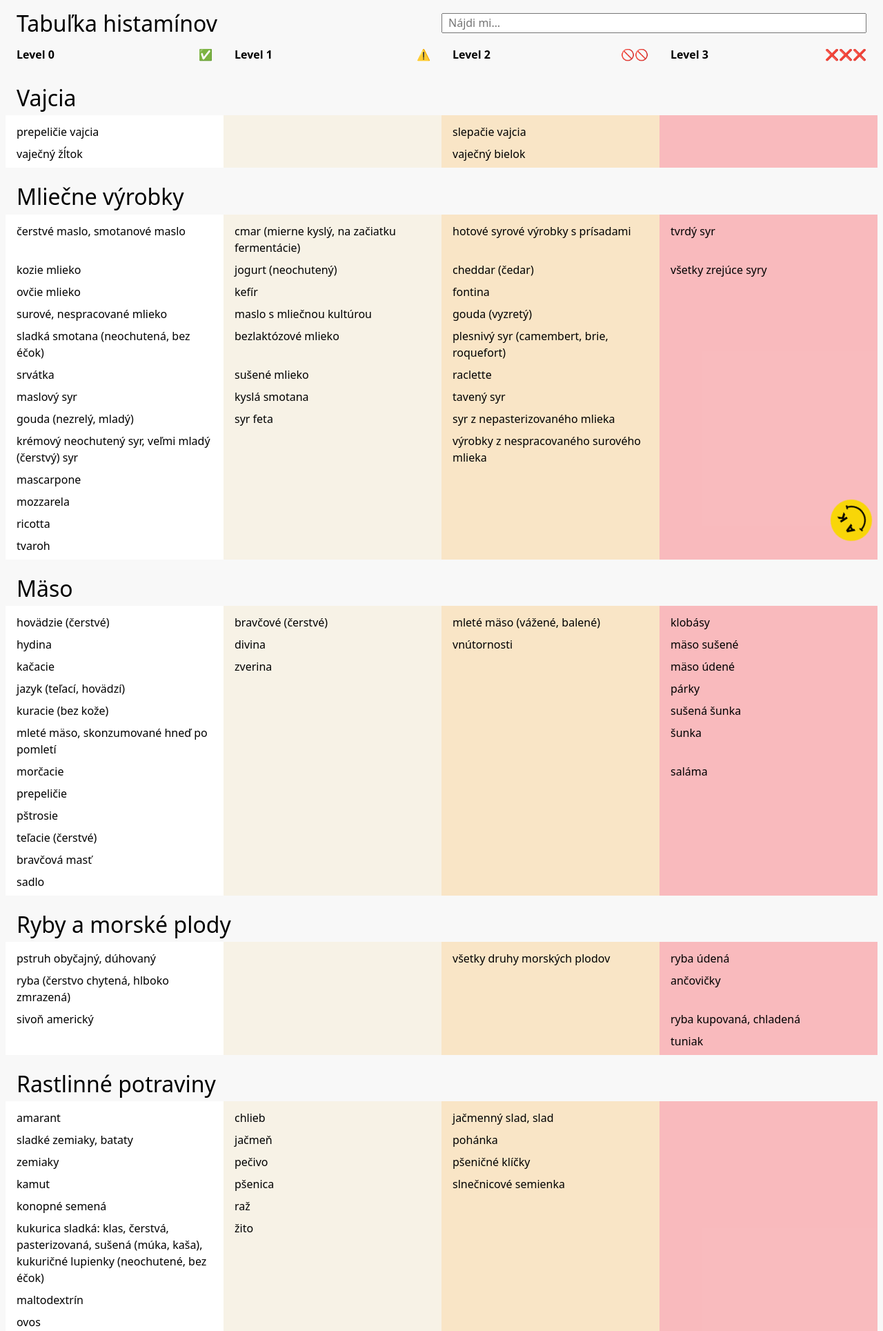
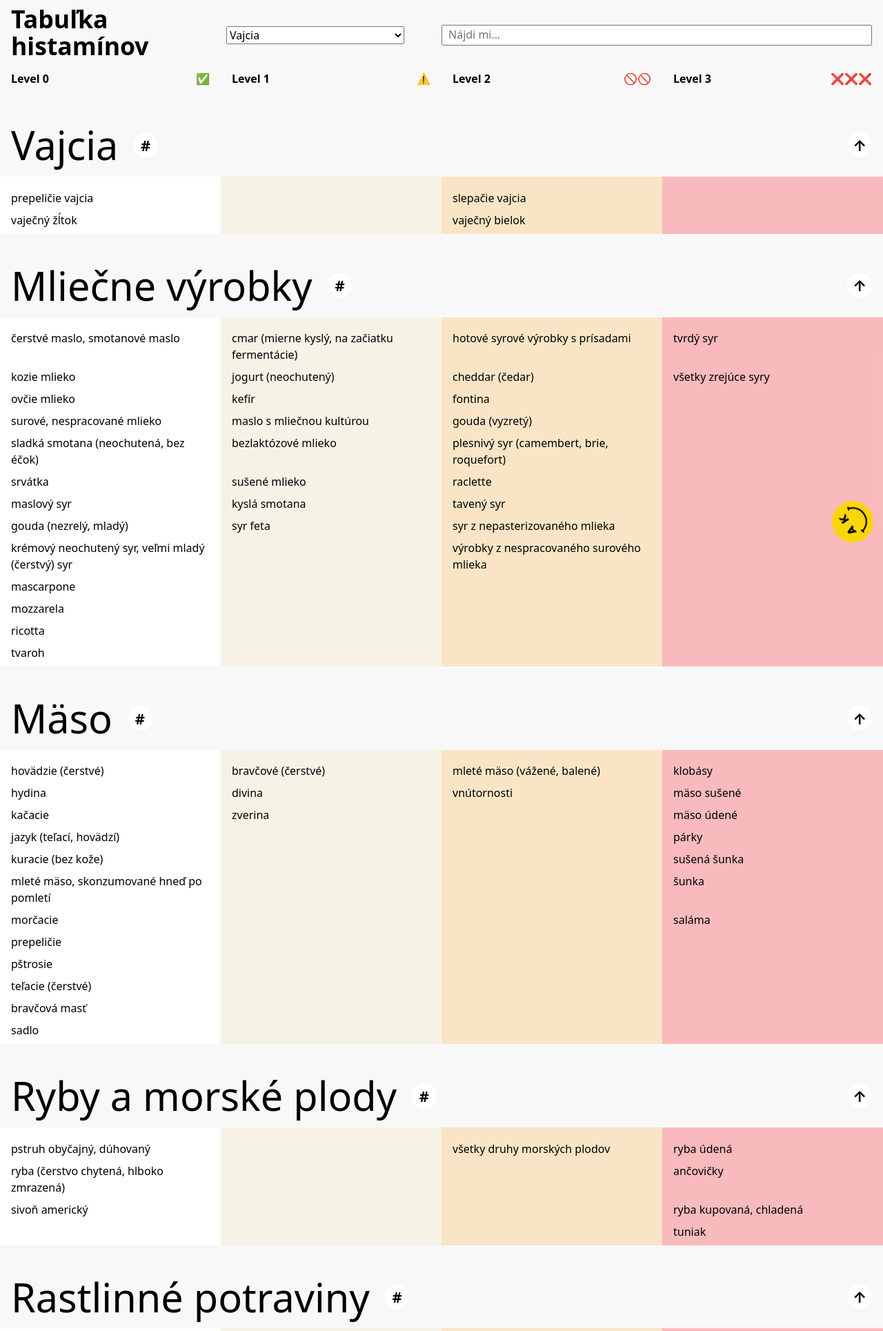
Before and after one commit to adamkiss/histaminy.adamkiss.com, a PHP site: page / in a window 1280 px wide. Shown: the top 1929 px of the page at 69% size. Run offline with PHP 8.4, Linux system fonts and the light colour scheme.

Commit message:
jump around…  jump around…

```diff
--- a/index.html
+++ b/index.html
@@ -100,13 +100,29 @@ textarea:not([rows]) {
 :root {
 	--bg-light: #f8f8f8;
 	--bg-dark: #222;
+
+	--padding-inline: 0.5rem;
+
+	--step--1: clamp(0.8333rem, 0.8276rem + 0.0287vw, 0.8498rem);
+	--step-0: clamp(1rem, 0.8696rem + 0.6522vw, 1.375rem);
+	--step-1: clamp(1.2rem, 0.8436rem + 1.7822vw, 2.2248rem);
+	--step-2: clamp(1.44rem, 0.6888rem + 3.7559vw, 3.5996rem);
+}
+
+@media (width > 400px) {
+	:root {
+		--padding-inline: 1rem;
+	}
 }
 
 html {
 	color-scheme: light dark;
+	scroll-behavior: smooth;
 }
 
 body {
+	padding: 0;
+	margin: 0;
 	background: light-dark(var(--bg-light), var(--bg-dark));
 	font-family: ui-sans-serif, system-ui, -apple-system, BlinkMacSystemFont, 'Segoe UI', Roboto, 'Helvetica Neue', Arial, 'Noto Sans', sans-serif, 'Apple Color Emoji', 'Segoe UI Emoji', 'Segoe UI Symbol', 'Noto Color Emoji';
 }
@@ -118,8 +134,30 @@ main {
 }
 
 h1 {
+	font-size: var(--step-1);
+	display: flex;
+	align-items: center;
+	gap: var(--step-0);
+}
+h1 .grow {
+	flex-grow: 1;
+}
+h1 a {
+	font-size: var(--step-0);
+	font-weight: bold;
+	text-decoration: none;
+	background: light-dark(white, black);
+	width: var(--step-1);
+	height: var(--step-1);
+	border-radius: 50%;
+	display: inline-flex;
+	align-items: center;
+	justify-content: center;
+}
+
+section h1 {
 	font-weight: 300;
-	font-size: 2em;
+	font-size: var(--step-2);
 }
 
 header,
@@ -136,11 +174,22 @@ header {
 header .header {
 	background: light-dark(var(--bg-light), var(--bg-dark));
 	grid-column: 1 / -1;
-	padding: .5em 1em;
+	display: grid;
+	grid-template-columns: repeat(2, 1fr);
+	place-items: center left;
+	padding: .5em var(--padding-inline);
 	z-index: 20;
 }
 header .header h1 {
 	margin-top: 0;
+}
+header .header select {
+	width: 100%;
+	margin-top: var(--step--2);
+}
+header .header .search-wrapper {
+	grid-column: span 2;
+	width: 100%;
 }
 
 #search {
@@ -155,13 +204,13 @@ section {
 
 section h1 {
 	background: light-dark(var(--bg-light), var(--bg-dark));
-	padding: .75em .5em .25em;
+	padding: .75em var(--padding-inline) .25em;
 	margin: 0 0 .25em;
 }
 
 section li, header [data-level] {
 	display: flex;
-	padding: .5em 1em;
+	padding: .5em var(--padding-inline);
 	list-style: none;
 	background: light-dark(var(--bg-light), var(--bg-dark));
 	justify-content: space-between;
@@ -173,6 +222,10 @@ section, header [data-level] {
 
 section li:not([data-visible]) {
 	display: none;
+}
+
+section li [data-level-emoji] {
+	flex-shrink: 0;
 }
 
 section:has([data-visible]) {
@@ -218,7 +271,6 @@ section:has([data-visible]) {
 		/* make grid dense */
 		grid-auto-flow: dense;
 		grid-template-columns: repeat(4, 1fr);
-		;
 	}
 
 	header, section {
@@ -227,15 +279,10 @@ section:has([data-visible]) {
 	}
 
 	header .header {
-		display: flex;
-		align-items: center;
+		grid-template-columns: repeat(4, 1fr);
 	}
-
-	header .header h1, .search-wrapper {
-		width: 50%;
-	}
-	#search {
-		margin-top: 0;
+	header .header select {
+		--step--2: clamp(0.5252rem, 0.7533rem + -0.2943vw, 0.6944rem);
 	}
 
 	header [data-level] {
@@ -299,9 +346,9 @@ section:has([data-visible]) {
 #brand {
 	position: fixed;
 	z-index: 1000;
-	bottom: 1em;
-	right: 1em;
-	margin: var(--step--2);
+	bottom: 0;
+	right: 0;
+	margin: var(--step--1);
 	animation: potato 10s linear infinite;
 }
 
@@ -322,9 +369,57 @@ section:has([data-visible]) {
 		<header>
 			<div class="header"><!-- 🤷🏻 -->
 				<h1>Tabuľka histamínov</h1>
-				<div x-cloak class="search-wrapper"
-					x-data="{items: [], search: ''}"
-					x-init="
+				<div x-cloak x-data>
+					<select name="jump" id="jump" placeholder="Preskoč na…" x-on:change="
+						document.getElementById($el.value).scrollIntoView({behavior: 'smooth'});
+						$el.value = '...';
+					">
+						<option disabled value="...">Preskoč na…</option>
+												<option
+							value="vajcia">
+							Vajcia</option>
+												<option
+							value="mliecne-vyrobky">
+							Mliečne výrobky</option>
+												<option
+							value="maso">
+							Mäso</option>
+												<option
+							value="ryby-a-morske-plody">
+							Ryby a morské plody</option>
+												<option
+							value="rastlinne-potraviny">
+							Rastlinné potraviny</option>
+												<option
+							value="orechy-a-semiacka">
+							Orechy a semiačka</option>
+												<option
+							value="tuky-a-oleje">
+							Tuky a oleje</option>
+												<option
+							value="zelenina">
+							Zelenina</option>
+												<option
+							value="ovocie">
+							Ovocie</option>
+												<option
+							value="byliny">
+							Byliny</option>
+												<option
+							value="huby-hriby">
+							Huby, hríby</option>
+												<option
+							value="sladidla">
+							Sladidlá</option>
+												<option
+							value="koreniny-dochucovadla-aromy">
+							Koreniny, dochucovadlá, arómy</option>
+												<option
+							value="napoje">
+							Nápoje</option>
+											</select>
+				</div>
+				<div x-cloak class="search-wrapper" x-data="{items: [], search: ''}" x-init="
 						items = Array.from(document.querySelectorAll('li[data-visible]'))
 							.map(item => ({item, show: true, fmt: item.dataset?.match ?? ''}));
 
@@ -348,9 +443,9 @@ section:has([data-visible]) {
 							}
 							items.forEach(item => item.item.toggleAttribute('data-visible', item.show));
 						});
-					"
-				>
-					<input type="search" name="search" id="search" class="" x-model.debounce.300ms="search" placeholder="Nájdi mi…" />
+					">
+					<input type="search" name="search" id="search" class="" x-model.debounce.300ms="search"
+						placeholder="Nájdi mi…" />
 				</div>
 			</div>
 			<div data-level data-level-0><span>Level 0</span> <span data-level-emoji>✅</span></div>
@@ -360,8 +455,10 @@ section:has([data-visible]) {
 		</header>
 
 
-		<section>
-			<h1>Vajcia</h1>
+				<section id="vajcia">
+			<h1><span>Vajcia</span><a
+			href="#vajcia">#</a><span class="grow"> </span><a
+					href="#">↑</a></h1>
 			<ul>
 								<li data-level-0 data-visible data-match="prepelicie vajcia"><span>prepeličie vajcia</span><span data-level-emoji>✅</span></li>
 				<li data-level-0 data-visible data-match="vajecny zltok"><span>vaječný žĺtok</span><span data-level-emoji>✅</span></li>
@@ -369,8 +466,10 @@ section:has([data-visible]) {
 				<li data-level-2 data-visible data-match="vajecny bielok"><span>vaječný bielok</span><span data-level-emoji>🚫🚫</span></li>
 			</ul>
 		</section>
-				<section>
-			<h1>Mliečne výrobky</h1>
+				<section id="mliecne-vyrobky">
+			<h1><span>Mliečne výrobky</span><a
+			href="#mliecne-vyrobky">#</a><span class="grow"> </span><a
+					href="#">↑</a></h1>
 			<ul>
 								<li data-level-0 data-visible data-match="cerstve maslo smotanove maslo"><span>čerstvé maslo, smotanové maslo</span><span data-level-emoji>✅</span></li>
 				<li data-level-0 data-visible data-match="kozie mlieko"><span>kozie mlieko</span><span data-level-emoji>✅</span></li>
@@ -406,8 +505,10 @@ section:has([data-visible]) {
 				<li data-level-3 data-visible data-match="vsetky zrejuce syry"><span>všetky zrejúce syry</span><span data-level-emoji>❌❌❌</span></li>
 			</ul>
 		</section>
-				<section>
-			<h1>Mäso</h1>
+				<section id="maso">
+			<h1><span>Mäso</span><a
+			href="#maso">#</a><span class="grow"> </span><a
+					href="#">↑</a></h1>
 			<ul>
 								<li data-level-0 data-visible data-match="hovadzie cerstve"><span>hovädzie (čerstvé)</span><span data-level-emoji>✅</span></li>
 				<li data-level-0 data-visible data-match="hydina"><span>hydina</span><span data-level-emoji>✅</span></li>
@@ -435,8 +536,10 @@ section:has([data-visible]) {
 				<li data-level-3 data-visible data-match="salama"><span>saláma</span><span data-level-emoji>❌❌❌</span></li>
 			</ul>
 		</section>
-				<section>
-			<h1>Ryby a morské plody</h1>
+				<section id="ryby-a-morske-plody">
+			<h1><span>Ryby a morské plody</span><a
+			href="#ryby-a-morske-plody">#</a><span class="grow"> </span><a
+					href="#">↑</a></h1>
 			<ul>
 								<li data-level-0 data-visible data-match="pstruh obycajny duhovany"><span>pstruh obyčajný, dúhovaný</span><span data-level-emoji>✅</span></li>
 				<li data-level-0 data-visible data-match="ryba cerstvo chytena hlboko zmrazena"><span>ryba (čerstvo chytená, hlboko zmrazená)</span><span data-level-emoji>✅</span></li>
@@ -448,8 +551,10 @@ section:has([data-visible]) {
 				<li data-level-3 data-visible data-match="tuniak"><span>tuniak</span><span data-level-emoji>❌❌❌</span></li>
 			</ul>
 		</section>
-				<section>
-			<h1>Rastlinné potraviny</h1>
+				<section id="rastlinne-potraviny">
+			<h1><span>Rastlinné potraviny</span><a
+			href="#rastlinne-potraviny">#</a><span class="grow"> </span><a
+					href="#">↑</a></h1>
 			<ul>
 								<li data-level-0 data-visible data-match="amarant"><span>amarant</span><span data-level-emoji>✅</span></li>
 				<li data-level-0 data-visible data-match="sladke zemiaky bataty"><span>sladké zemiaky, bataty</span><span data-level-emoji>✅</span></li>
@@ -479,8 +584,10 @@ section:has([data-visible]) {
 				<li data-level-2 data-visible data-match="slnecnicove semienka"><span>slnečnicové semienka</span><span data-level-emoji>🚫🚫</span></li>
 			</ul>
 		</section>
-				<section>
-			<h1>Orechy a semiačka</h1>
+				<section id="orechy-a-semiacka">
+			<h1><span>Orechy a semiačka</span><a
+			href="#orechy-a-semiacka">#</a><span class="grow"> </span><a
+					href="#">↑</a></h1>
 			<ul>
 								<li data-level-0 data-visible data-match="makadamove orechy"><span>makadamové orechy</span><span data-level-emoji>✅</span></li>
 				<li data-level-0 data-visible data-match="para orechy"><span>para orechy</span><span data-level-emoji>✅</span></li>
@@ -503,8 +610,10 @@ section:has([data-visible]) {
 				<li data-level-3 data-visible data-match="vlasske orechy"><span>vlašské orechy</span><span data-level-emoji>❌❌❌</span></li>
 			</ul>
 		</section>
-				<section>
-			<h1>Tuky a oleje</h1>
+				<section id="tuky-a-oleje">
+			<h1><span>Tuky a oleje</span><a
+			href="#tuky-a-oleje">#</a><span class="grow"> </span><a
+					href="#">↑</a></h1>
 			<ul>
 								<li data-level-0 data-visible data-match="kokosovy olej"><span>kokosový olej</span><span data-level-emoji>✅</span></li>
 				<li data-level-0 data-visible data-match="bodliakovy olej"><span>bodliakový olej</span><span data-level-emoji>✅</span></li>
@@ -520,8 +629,10 @@ section:has([data-visible]) {
 				<li data-level-2 data-visible data-match="olej z vlasskych orechov"><span>olej z vlašských orechov</span><span data-level-emoji>🚫🚫</span></li>
 			</ul>
 		</section>
-				<section>
-			<h1>Zelenina</h1>
+				<section id="zelenina">
+			<h1><span>Zelenina</span><a
+			href="#zelenina">#</a><span class="grow"> </span><a
+					href="#">↑</a></h1>
 			<ul>
 								<li data-level-0 data-visible data-match="articoky"><span>artičoky</span><span data-level-emoji>✅</span></li>
 				<li data-level-0 data-visible data-match="asparagus"><span>asparágus</span><span data-level-emoji>✅</span></li>
@@ -575,8 +686,10 @@ section:has([data-visible]) {
 				<li data-level-3 data-visible data-match="kapusta kysla"><span>kapusta kyslá</span><span data-level-emoji>❌❌❌</span></li>
 			</ul>
 		</section>
-				<section>
-			<h1>Ovocie</h1>
+				<section id="ovocie">
+			<h1><span>Ovocie</span><a
+			href="#ovocie">#</a><span class="grow"> </span><a
+					href="#">↑</a></h1>
 			<ul>
 								<li data-level-0 data-visible data-match="acerola"><span>acerola</span><span data-level-emoji>✅</span></li>
 				<li data-level-0 data-visible data-match="banan cukrovy"><span>banán cukrový</span><span data-level-emoji>✅</span></li>
@@ -632,8 +745,10 @@ section:has([data-visible]) {
 				<li data-level-3 data-visible data-match="citrusy grapefruit grep"><span>citrusy: grapefruit, grep</span><span data-level-emoji>❌❌❌</span></li>
 			</ul>
 		</section>
-				<section>
-			<h1>Byliny</h1>
+				<section id="byliny">
+			<h1><span>Byliny</span><a
+			href="#byliny">#</a><span class="grow"> </span><a
+					href="#">↑</a></h1>
 			<ul>
 								<li data-level-0 data-visible data-match="bazalka"><span>bazalka</span><span data-level-emoji>✅</span></li>
 				<li data-level-0 data-visible data-match="mata"><span>mäta</span><span data-level-emoji>✅</span></li>
@@ -652,8 +767,10 @@ section:has([data-visible]) {
 				<li data-level-2 data-visible data-match="zihlava"><span>žihľava</span><span data-level-emoji>🚫🚫</span></li>
 			</ul>
 		</section>
-				<section>
-			<h1>Huby, hríby</h1>
+				<section id="huby-hriby">
+			<h1><span>Huby, hríby</span><a
+			href="#huby-hriby">#</a><span class="grow"> </span><a
+					href="#">↑</a></h1>
 			<ul>
 								<li data-level-1 data-visible data-match="kvasnice vsetky druhy"><span>kvasnice (všetky druhy)</span><span data-level-emoji>⚠️</span></li>
 				<li data-level-1 data-visible data-match="sampinony"><span>šampiňóny</span><span data-level-emoji>⚠️</span></li>
@@ -666,8 +783,10 @@ section:has([data-visible]) {
 				<li data-level-3 data-visible data-match="riasy"><span>riasy</span><span data-level-emoji>❌❌❌</span></li>
 			</ul>
 		</section>
-				<section>
-			<h1>Sladidlá</h1>
+				<section id="sladidla">
+			<h1><span>Sladidlá</span><a
+			href="#sladidla">#</a><span class="grow"> </span><a
+					href="#">↑</a></h1>
 			<ul>
 								<li data-level-0 data-visible data-match="agave nektar sirup"><span>agáve nektár, sirup</span><span data-level-emoji>✅</span></li>
 				<li data-level-0 data-visible data-match="brezovy cukor xylitol xylit"><span>brezový cukor, xylitol, xylit</span><span data-level-emoji>✅</span></li>
@@ -688,8 +807,10 @@ section:has([data-visible]) {
 				<li data-level-2 data-visible data-match="sladovy extrakt"><span>sladový extrakt</span><span data-level-emoji>🚫🚫</span></li>
 			</ul>
 		</section>
-				<section>
-			<h1>Koreniny, dochucovadlá, arómy</h1>
+				<section id="koreniny-dochucovadla-aromy">
+			<h1><span>Koreniny, dochucovadlá, arómy</span><a
+			href="#koreniny-dochucovadla-aromy">#</a><span class="grow"> </span><a
+					href="#">↑</a></h1>
 			<ul>
 								<li data-level-0 data-visible data-match="jalovec bobule"><span>jalovec (bobule)</span><span data-level-emoji>✅</span></li>
 				<li data-level-0 data-visible data-match="kardanom"><span>kardanom</span><span data-level-emoji>✅</span></li>
@@ -729,8 +850,10 @@ section:has([data-visible]) {
 				<li data-level-3 data-visible data-match="kecup"><span>kečup</span><span data-level-emoji>❌❌❌</span></li>
 			</ul>
 		</section>
-				<section>
-			<h1>Nápoje</h1>
+				<section id="napoje">
+			<h1><span>Nápoje</span><a
+			href="#napoje">#</a><span class="grow"> </span><a
+					href="#">↑</a></h1>
 			<ul>
 								<li data-level-0 data-visible data-match="voda z vodovodu"><span>voda z vodovodu</span><span data-level-emoji>✅</span></li>
 				<li data-level-0 data-visible data-match="mineralna voda neperliva"><span>minerálna voda, neperlivá</span><span data-level-emoji>✅</span></li>
@@ -783,7 +906,7 @@ section:has([data-visible]) {
 			</ul>
 		</section>
 
-		<div class="bg-levels" inert>
+		<div class=" bg-levels" inert>
 			<div class="bg-level-0"></div>
 			<div class="bg-level-1"></div>
 			<div class="bg-level-2"></div>
```
Also changed, not shown: _source/index.css (+63 -16 lines), _source/index.php (+24 -11 lines). Lines whose indentation alone changed are shown as unchanged.
